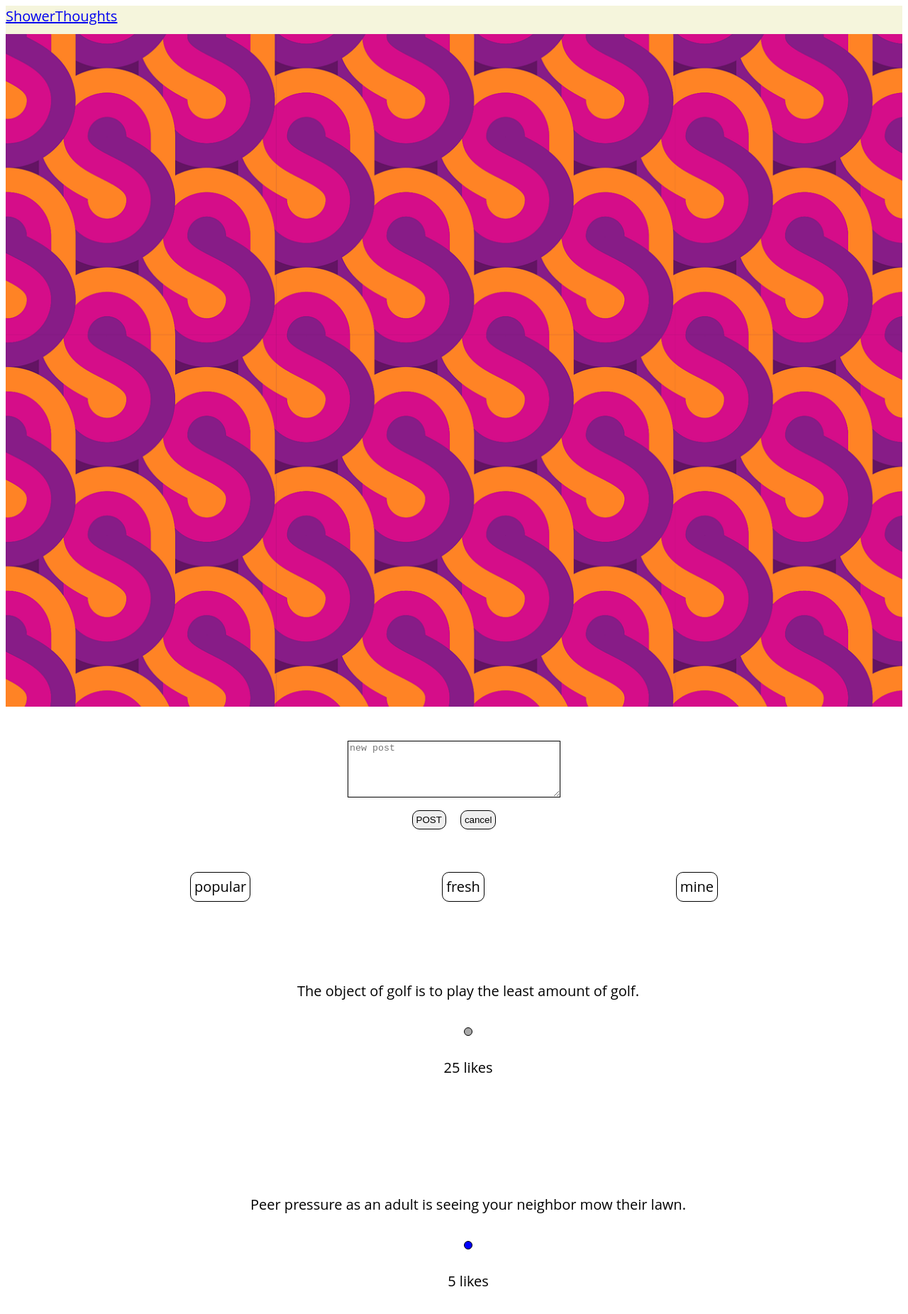
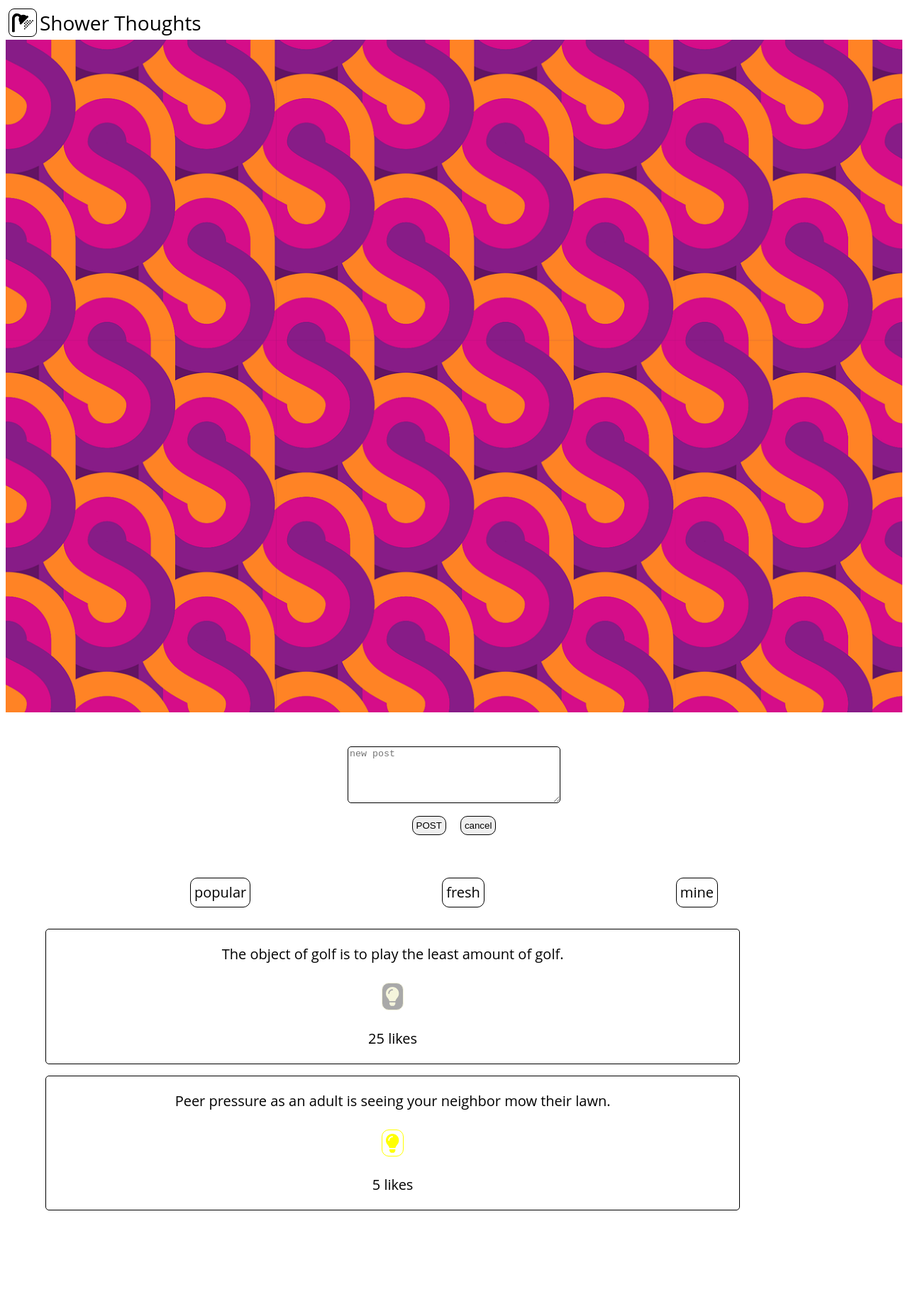
Before and after one commit to challey17/showerthoughts-client, a React (Create React App) app: page /fresh in a window 1280 px wide. Shown: the top 1852 px of the page at 71% size. After the commit the page ends 1726 px from the top, so only its background shows below. Built offline with nearby package versions, Linux system fonts and the light colour scheme.

Commit message:
icons added

```diff
--- a/package.json
+++ b/package.json
@@ -4,6 +4,8 @@
   "private": true,
   "dependencies": {
     "@fortawesome/fontawesome-free": "^5.14.0",
+    "@fortawesome/fontawesome-svg-core": "^1.2.30",
+    "@fortawesome/free-solid-svg-icons": "^5.14.0",
     "@fortawesome/react-fontawesome": "^0.1.11",
     "@testing-library/jest-dom": "^4.2.4",
     "@testing-library/react": "^9.5.0",
--- a/src/App.css
+++ b/src/App.css
@@ -13,9 +13,25 @@
 }
 
 nav {
+  display: flex;
   min-height: 40px;
-  background-color: beige;
+
   text-align: left;
+  align-items: center;
+}
+
+.shower-icon {
+  margin: 4px;
+  padding: 4px;
+  color: black;
+  border: 1px solid;
+  border-radius: 8px;
+}
+
+.shower-thoughts-link {
+  text-decoration: none;
+  font-size: 28px;
+  color: black;
 }
 
 .background-image {
@@ -25,21 +41,24 @@ nav {
 
 li {
   list-style: none;
-  border: black;
-
-  padding: 5% 0;
+  border: 1px solid;
+  border-radius: 5px;
+  width: 80%;
+  margin: 16px;
 }
 
 .liked-false {
+  color: beige;
   background-color: darkgray;
 }
 
 .liked-true {
-  background-color: blue;
+  color: yellow;
+  background-color: white;
 }
 
 button {
-  margin: 10px;
+  margin: 5px;
   padding: 5px;
   text-decoration: none;
   border: 1px solid;
@@ -76,6 +95,7 @@ form input {
 
 textarea {
   border: 0.5px solid;
+  border-radius: 5px;
   min-height: 80px;
   min-width: 300px;
 }
--- a/src/App.js
+++ b/src/App.js
@@ -6,6 +6,8 @@ import Feed from "./Feed/Feed";
 import FeedFilter from "./FeedFilter/FeedFilter";
 import Welcome from "./Welcome/Welcome";
 import { v4 as uuidv4 } from "uuid";
+import { FontAwesomeIcon } from "@fortawesome/react-fontawesome";
+import { faShower } from "@fortawesome/free-solid-svg-icons";
 
 import Context from "./Context";
 import "./App.css";
@@ -131,7 +133,16 @@ export default class App extends Component {
       <Context.Provider value={this.state}>
         <div className="app">
           <nav className="navigation">
-            <Link to="/"> ShowerThoughts</Link>
+            <FontAwesomeIcon
+              icon={faShower}
+              size="2x"
+              className="shower-icon"
+            />
+
+            <Link to="/" className="shower-thoughts-link">
+              {" "}
+              Shower Thoughts
+            </Link>
           </nav>
           <Header />
           <Route exact path="/" component={Welcome} />
--- a/src/Post/Post.js
+++ b/src/Post/Post.js
@@ -1,5 +1,6 @@
 import React, { Component } from "react";
-
+import { FontAwesomeIcon } from "@fortawesome/react-fontawesome";
+import { faLightbulb } from "@fortawesome/free-solid-svg-icons";
 import Context from "../Context";
 
 export default class Post extends Component {
@@ -13,7 +14,7 @@ export default class Post extends Component {
           onClick={(e) => this.context.toggleUserHasLikedPost(post.id)}
           className={`liked-${post.currentUserHasLiked}`}
         >
-          <i className="far fa-lightbulb"></i>
+          <FontAwesomeIcon icon={faLightbulb} size="2x" />
         </button>
         <p>{post.votes} likes</p>
       </li>
```
Also changed, not shown: 1 other file (tests, documents, lock files or other folders).
